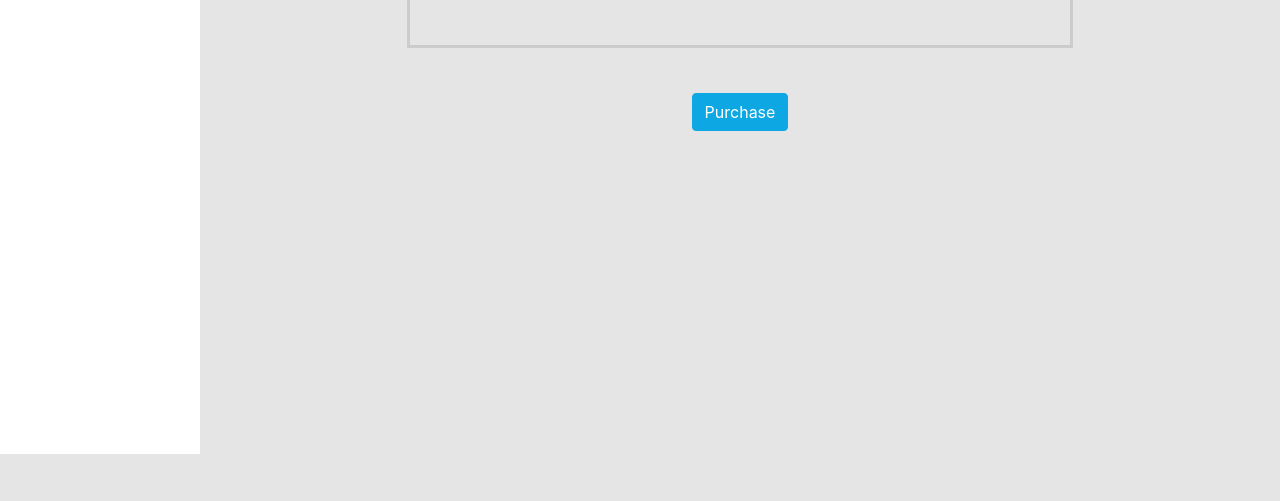
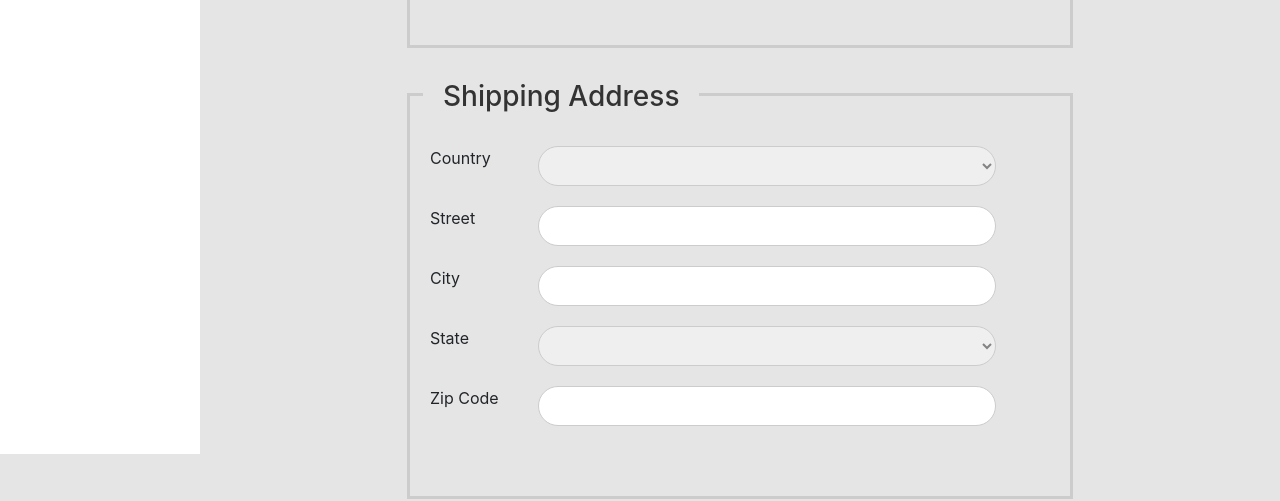
Before and after one commit to navishkauoc/luv2-shop, an Angular app in the folder Frontend/angular-ecommerce/: page /checkout in a window 1280 px wide. Shown: the part 346-847 px from the top of the page. Built offline with nearby package versions, Linux system fonts and the light colour scheme; no server answers.

Commit message:
Shipping address form group added

```diff
--- a/Frontend/angular-ecommerce/src/app/components/checkout/checkout.component.html
+++ b/Frontend/angular-ecommerce/src/app/components/checkout/checkout.component.html
@@ -42,6 +42,71 @@
 
                 </div>
 
+                 <!-- Shipping Address form group -->
+                 <div class="form-area" formGroupName="shippingAddress">
+                    <h3>Shipping Address</h3>
+
+                    <div class="row">
+                        <div class="col-md-2">
+                            <label>Country</label>
+                        </div>
+                        <div class="col-md-9">
+                            <div class="input-space">
+                                <select formControlName="country">
+                                    <option value="toDo">To Do</option>
+                                </select>
+                            </div>
+                        </div>
+                    </div>
+
+                    <div class="row">
+                        <div class="col-md-2">
+                            <label>Street</label>
+                        </div>
+                        <div class="col-md-9">
+                            <div class="input-space">
+                                <input type="text" formControlName="street">
+                            </div>
+                        </div>
+                    </div>
+
+                    <div class="row">
+                        <div class="col-md-2">
+                            <label>City</label>
+                        </div>
+                        <div class="col-md-9">
+                            <div class="input-space">
+                                <input type="text" formControlName="city">
+                            </div>
+                        </div>
+                    </div>
+
+                    <div class="row">
+                        <div class="col-md-2">
+                            <label>State</label>
+                        </div>
+                        <div class="col-md-9">
+                            <div class="input-space">
+                                <select formControlName="state">
+                                    <option value="toDo">To Do</option>
+                                </select>
+                            </div>
+                        </div>
+                    </div>
+
+                    <div class="row">
+                        <div class="col-md-2">
+                            <label>Zip Code</label>
+                        </div>
+                        <div class="col-md-9">
+                            <div class="input-space">
+                                <input type="text" formControlName="zipCode">
+                            </div>
+                        </div>
+                    </div>
+
+                </div>
+
                 <!-- Submit button -->
                 <div class="text-center">
                     <button class="btn btn-info" type="submit">
--- a/Frontend/angular-ecommerce/src/app/components/checkout/checkout.component.ts
+++ b/Frontend/angular-ecommerce/src/app/components/checkout/checkout.component.ts
@@ -19,6 +19,28 @@
         firstName: [''],
         lastName: [''],
         email: ['']
+      }),
+      shippingAddress: this.formBuilder.group({
+        street: [''],
+        city: [''],
+        state: [''],
+        country: [''],
+        zipCode: ['']
+      }),
+      billingAddress: this.formBuilder.group({
+        street: [''],
+        city: [''],
+        state: [''],
+        country: [''],
+        zipCode: ['']
+      }),
+      creditCard: this.formBuilder.group({
+        cardType: [''],
+        nameOnCard: [''],
+        cardNumber: [''],
+        securityCode: [''],
+        cardexpirationMonth: [''],
+        cardexpirationYear: ['']
       })
     });
 
```
